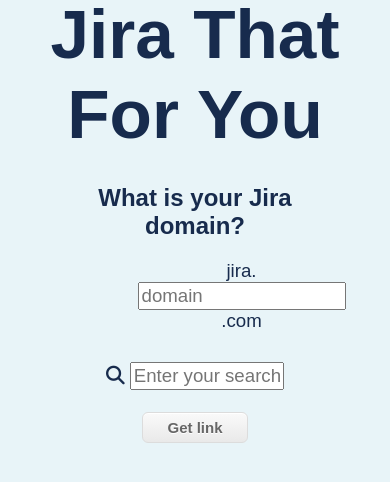
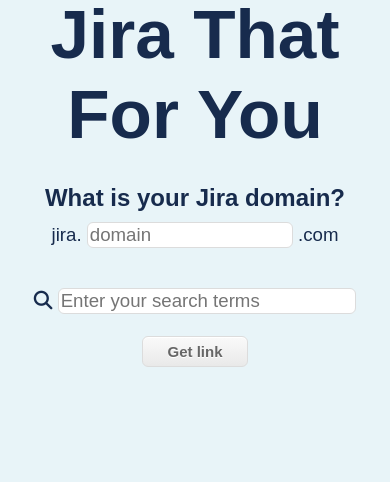
Before and after one commit to MichaelaMWilson/lmjtfy, a plain HTML site: page index.html in a window 390 px wide. Shown: the part 186-668 px from the top of the page. Drawn offline with Linux system fonts and the light colour scheme.

Commit message:
Make layout more responsive
Make input elements prettier
Add a small delay before searching

```diff
--- a/css/styles.css
+++ b/css/styles.css
@@ -10,6 +10,13 @@
 
 input {
   font-size: 14pt;
+  border-radius: 6px;
+  border: 1px solid #dcdcdc;
+}
+
+input:focus {
+  outline: none;
+  border: 1px solid #000000;
 }
 
 label {
@@ -34,26 +41,28 @@ label {
 }
 
 .domain {
-  max-width: 50%;
+  max-width: 750px;
   margin: auto;
+  flex-wrap: wrap;
+  justify-content: center;
+}
+
+.domain label {
+  font-size: 18pt;
+  padding: 10px;
 }
 
 .domain input {
   max-width: 200px;
 }
 
-.domain label {
-  font-size: 18pt;
-}
-
 .url {
   display: inline-block;
-  padding-top: 20px;
-  margin-left: 40px;
+  padding: 10px;
 }
 
 .search-view {
-  max-width: 50%;
+  max-width: 750px;
   margin: auto;
 }
 
@@ -100,7 +109,9 @@ button:hover {
   background-color: #e9e9e9;
 }
 
-button:active {
+button:focus {
   position: relative;
   top: 1px;
+  outline: none;
+  border: 1px solid #000000;
 }
--- a/index.html
+++ b/index.html
@@ -2,6 +2,7 @@
 <html lang="en-US">
   <head>
   <title>Let Me Jira That For You</title>
+  <meta name="viewport" content="width=device-width, initial-scale=1">
   <link rel="stylesheet" href="css/styles.css">
   <script src="https://kit.fontawesome.com/295f98dd8b.js" crossorigin="anonymous"></script>
   <script src="js/script.js"></script>
--- a/js/script.js
+++ b/js/script.js
@@ -11,7 +11,8 @@ window.addEventListener('load', function() {
         document.getElementById('linkBtn').style.display = 'inline-block';
     } else {
         document.getElementById('searchBtn').style.display = 'inline-block';
-        simulateSearch();
+        /* Add a 250ms delay before simulating the search */
+        setTimeout(simulateSearch, 250);
     }
 })
 
```
Also changed, not shown: 1 other file.
